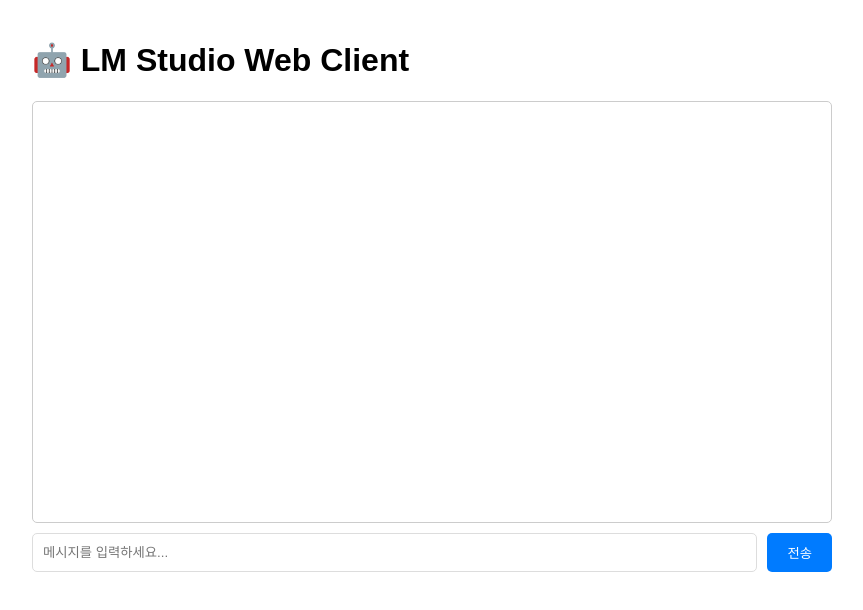
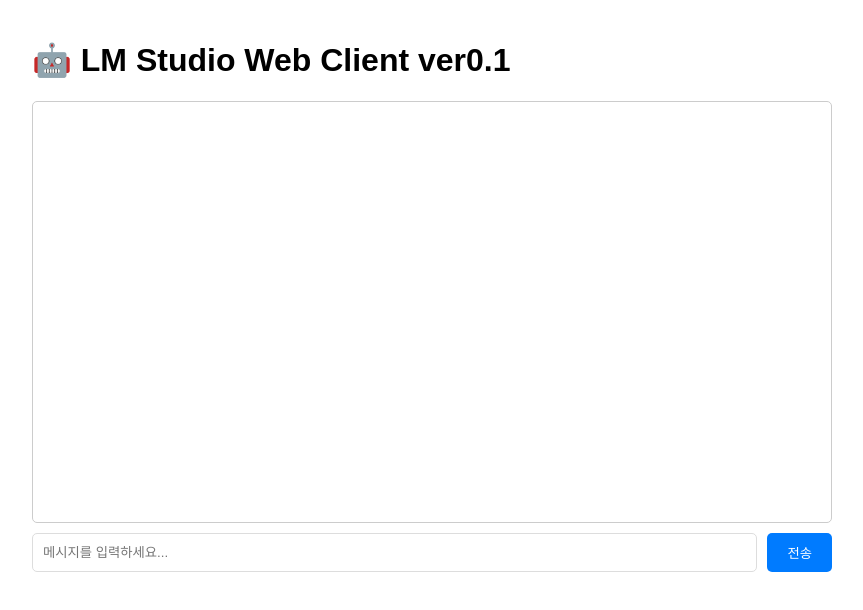
Before and after one commit to KNU-SWEDU/HomePage01, a plain HTML site: page index.html in a window 1280 px wide. Shown: the whole page, without its empty margins (208-1071 px from the left). Drawn offline with Linux system fonts and the light colour scheme.

Commit message:
Update header to include version number

```diff
--- a/index.html
+++ b/index.html
@@ -18,7 +18,7 @@
 </head>
 <body>
 
-    <h1>🤖 LM Studio Web Client</h1>
+    <h1>🤖 LM Studio Web Client ver0.1</h1>
 
     <div id="chat-box"></div>
 
```
